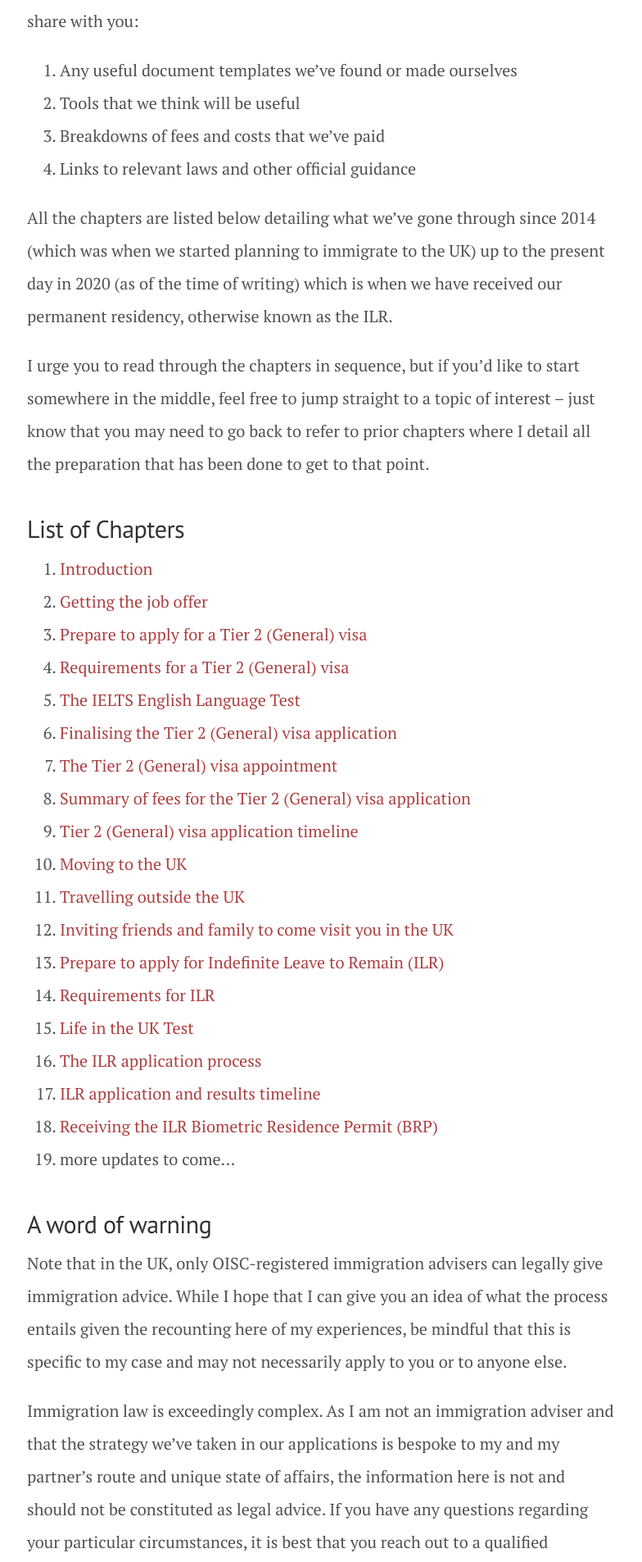
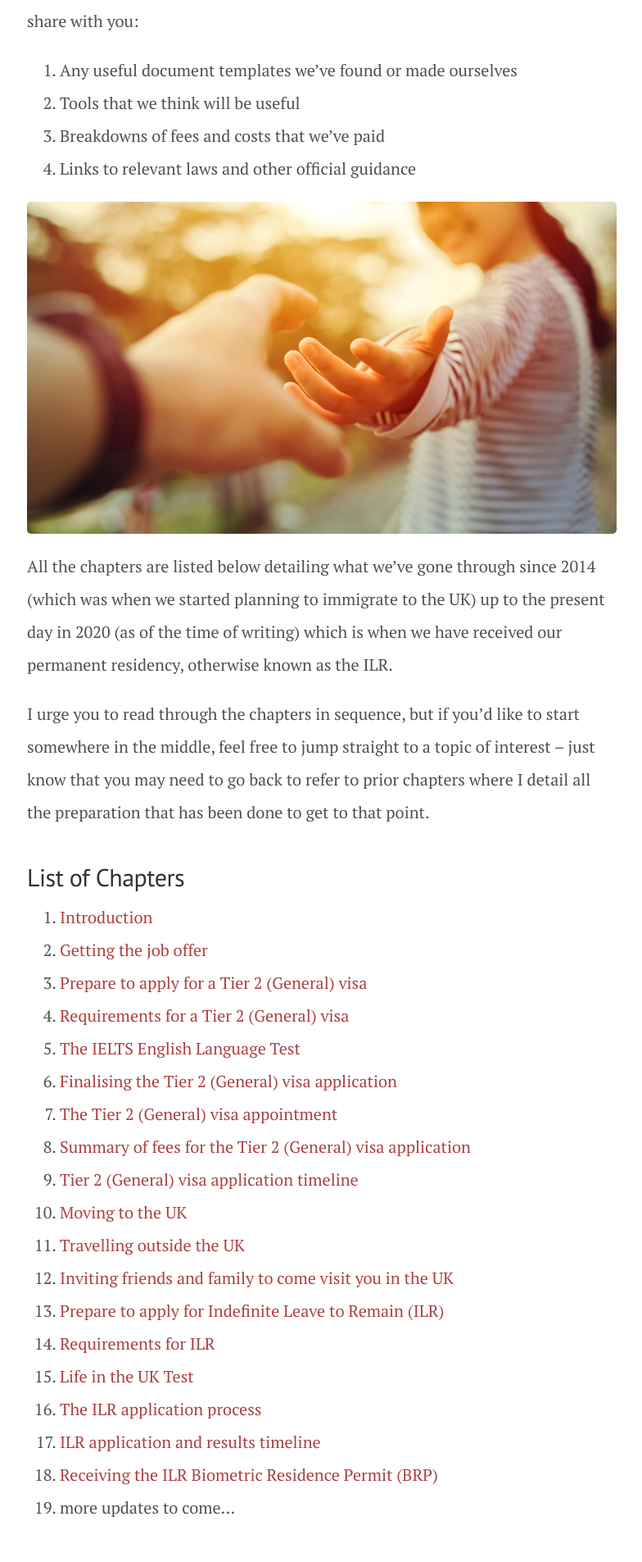
Before and after one commit to immigrationstory/uk, a Jekyll site: the page built from index.md, in a window 1280 px wide. Shown: the part 1008-2913 px from the top of the page at 82% size, without its empty margins (247-1031 px from the left). Built offline with Jekyll 4.4.1, drawn with Linux system fonts in a browser that asks for light colours.

Commit message:
Add image to Home

```diff
--- a/en-gb/_home.md
+++ b/en-gb/_home.md
@@ -15,6 +15,8 @@ In addition to showing the steps we've taken (and their outcomes), we'll also sh
 0. Breakdowns of fees and costs that we've paid
 0. Links to relevant laws and other official guidance
 
+![](/assets/helping-hand.jpg)
+
 All the chapters are listed below detailing what we've gone through since 2014 (which was when we started planning to immigrate to the UK) up to the present day in 2020 (as of the time of writing) which is when we have received our permanent residency, otherwise known as the ILR.
 
 I urge you to read through the chapters in sequence, but if you'd like to start somewhere in the middle, feel free to jump straight to a topic of interest -- just know that you may need to go back to refer to prior chapters where I detail all the preparation that has been done to get to that point.
```
Also changed, not shown: assets/helping-hand.jpg (added).
